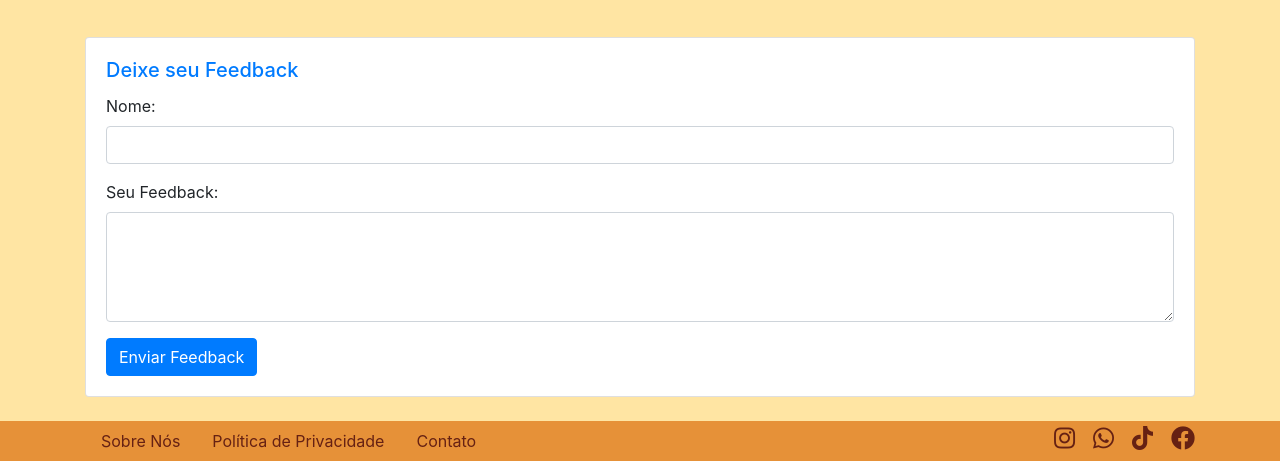
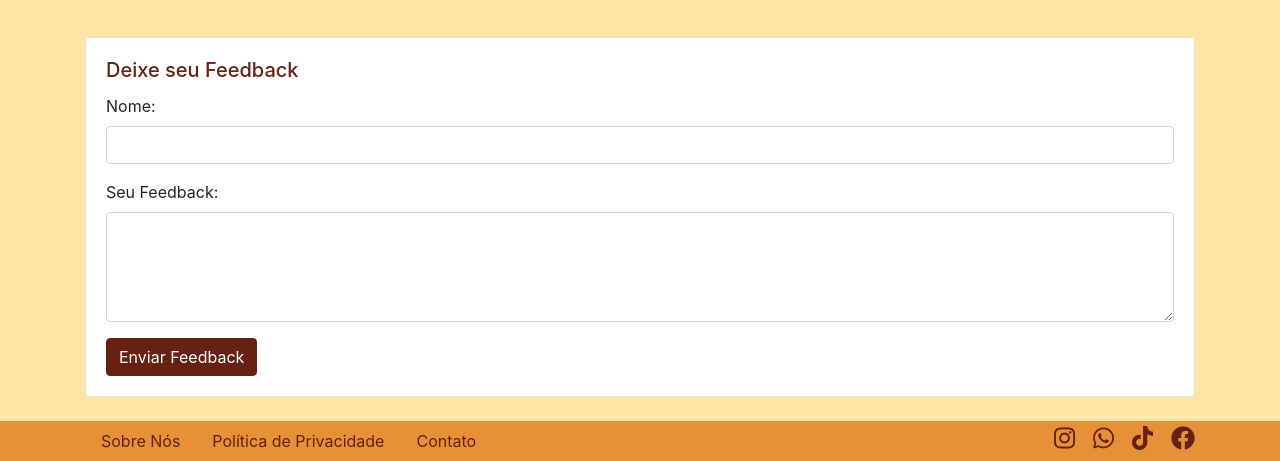
Before and after one commit to Sales16/PetShop, a plain HTML site: page index.html in a window 1280 px wide. Shown: the part 1845-2306 px from the top of the page. Drawn offline with nearby package versions, Linux system fonts and the light colour scheme.

Commit message:
Update estilos.css

```diff
--- a/css/estilos.css
+++ b/css/estilos.css
@@ -36,3 +36,16 @@ body{
     font-size: 24px; /* Aumenta o tamanho dos ícones */
     margin-left: 18px; /* Aumenta o espaçamento entre os ícones */
 }
+
+.text-primary {
+    color: rgb(102, 33, 19) !important;
+}
+
+.btn-primary {
+    background-color: rgb(102, 33, 19) !important;
+    border-color:rgb(102, 33, 19) !important;;
+}
+
+.btn-primary:hover {
+    background-color: rgb(161, 40, 19) !important;
+}
```
